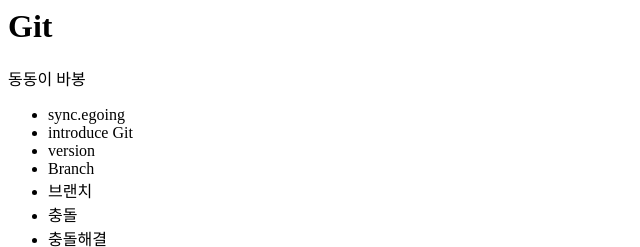
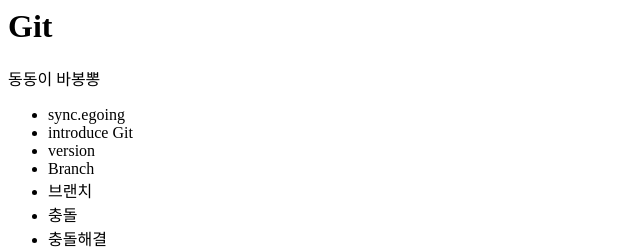
Before and after one commit to brunoid/followup_git, a plain HTML site: page index.html in a window 1280 px wide. Shown: the top 247 px of the page, 0-640 px from the left. Drawn offline with Linux system fonts and the light colour scheme.

Commit message:
텍스트 수정

```diff
--- a/index.html
+++ b/index.html
@@ -7,7 +7,7 @@
         <header>
             <h1>Git</h1>
         </header>
-        <div>동동이 바봉</div>
+        <div>동동이 바봉뽕</div>
         <ul>
             <li>sync.egoing</li>
             <li>introduce Git</li>
```
